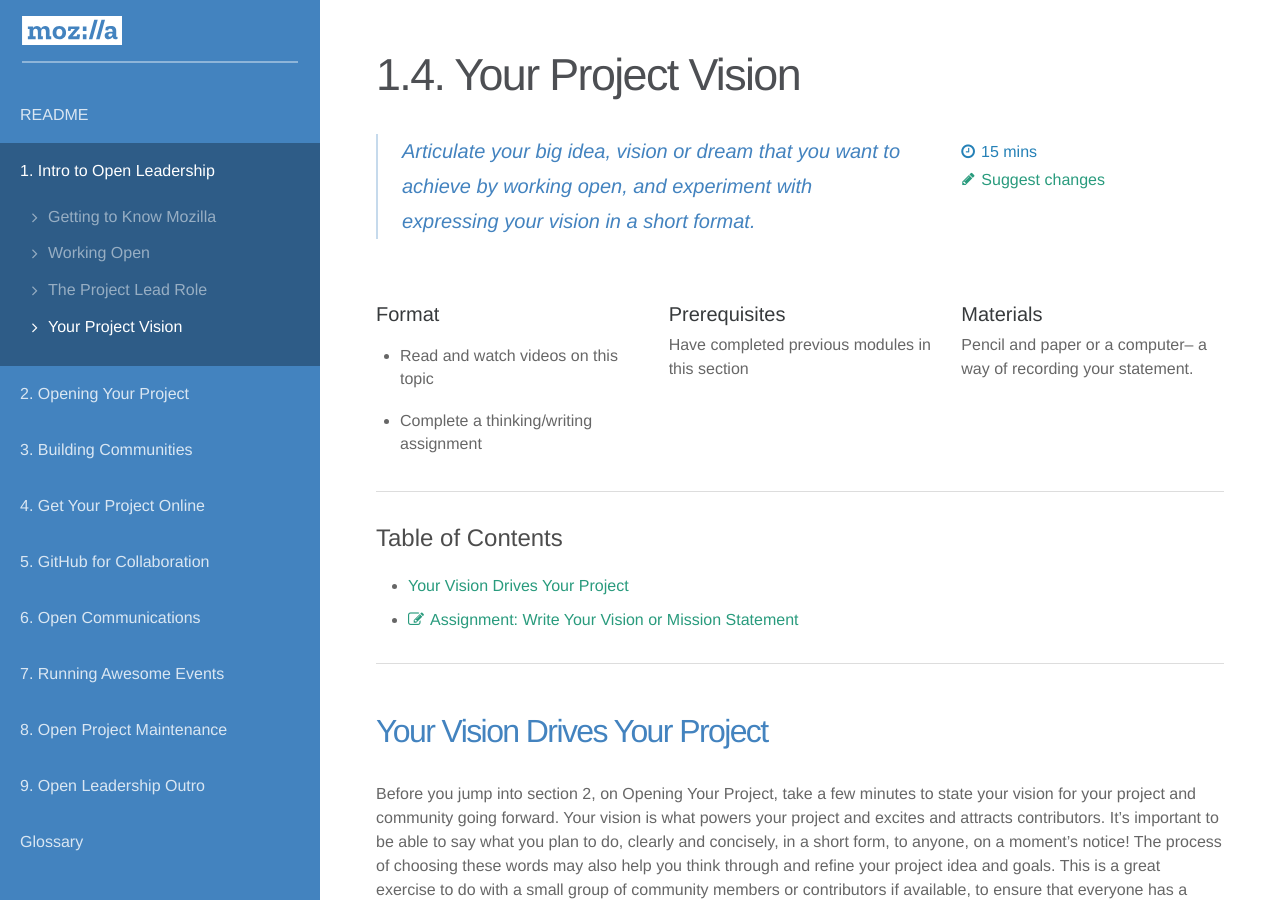
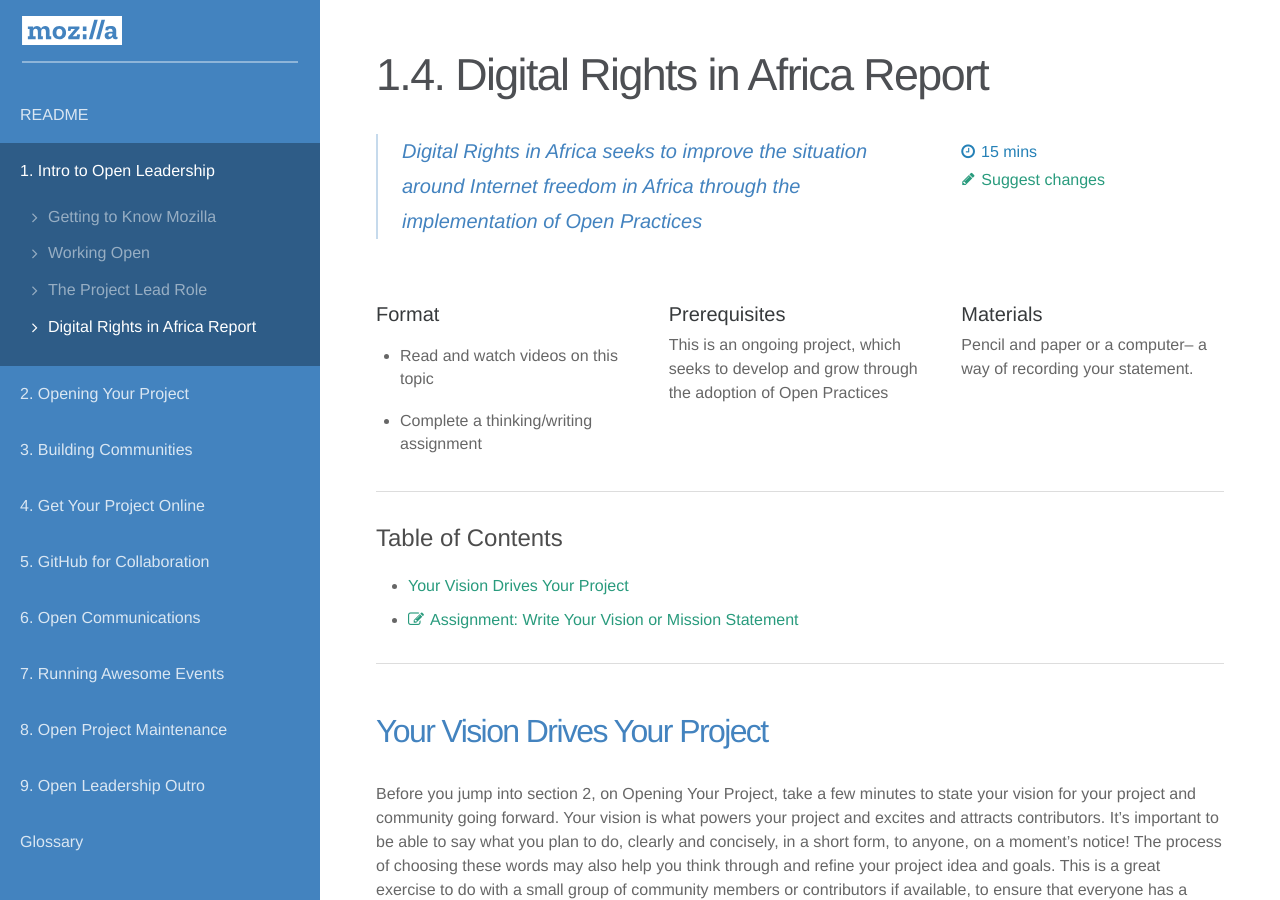
Before and after one commit to mozilla/open-leadership-training-series, a Jekyll site: the page built from _articles/introduction-to-open-leadership/stating-your-project-vision.md, in a window 1280 px wide and 900 px high. Built offline with Jekyll 4.4.1, drawn with Linux system fonts in a browser that asks for light colours; nearby versions of some CDN libraries; comment, search, counter and statistics services are not loaded; a style sheet for code colours, icons or effects is not loaded; some of the changed text lies outside the part shown.

Commit message:
Update stating-your-project-vision.md

```diff
--- a/_articles/introduction-to-open-leadership/stating-your-project-vision.md
+++ b/_articles/introduction-to-open-leadership/stating-your-project-vision.md
@@ -1,12 +1,12 @@
 ---
 layout: page
-title: "Your Project Vision"
+title: "Digital Rights in Africa Report"
 module: "1.4"
 date: 2016-10-06 14:05:56
 time: "15 mins"
 following: _articles/opening-your-project.md
-summary: "Articulate your big idea, vision or dream that you want to achieve by working open, and experiment with expressing your vision in a short format."
-prereq: "Have completed previous modules in this section"
+summary: "Digital Rights in Africa seeks to improve the situation around Internet freedom in Africa through the implementation of Open Practices"
+prereq: "This is an ongoing project, which seeks to develop and grow through the adoption of Open Practices"
 format: >
   *   Read and watch videos on this topic
 
@@ -40,7 +40,7 @@ Take a few minutes to state your vision for your project and community going for
 
     Incorporating your responses, write your vision or mission statement in a short, simple format. Feel free to tweak the format. Color coding is added here for clarity, to indicate each key piece of information and where it appears in the statement:
 
-    > I’m working with <span style="color:red">[community, allies, contributors]</span> to <span style="color:green">[make, build, teach, or do something]</span> so that <span style="color:purple">[audience, end users, consumers, community members]</span> can <span style="color:blue">[do something different, achieve a goal]</span>
+    > I’m working with <span style="color:red">[ a community]</span> to <span style="color:green">[work towards greater Internet Freedom and health in Africa]</span> so that <span style="color:purple">[users of the Internet on the continent]</span> can <span style="color:blue">[have an Internet devoid of Internet censorship and other forms of repression online]</span>
 
     Sample Statement:
 
```
